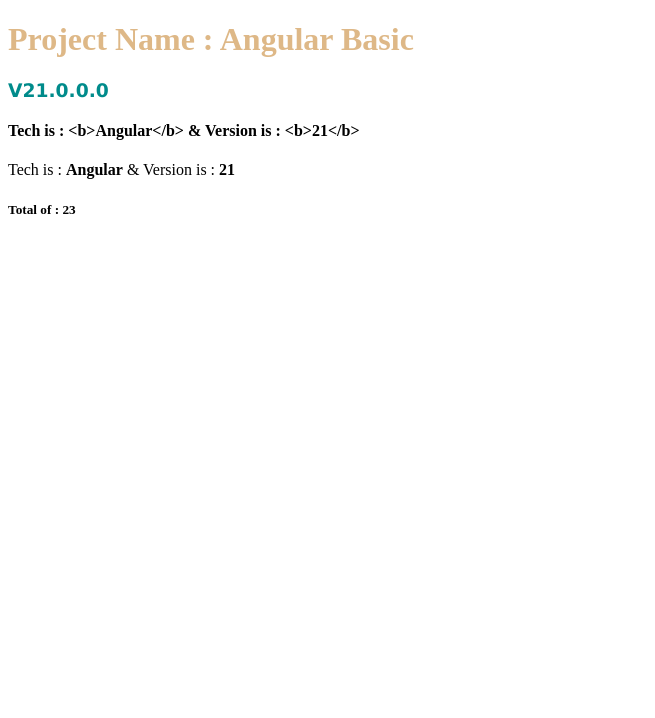
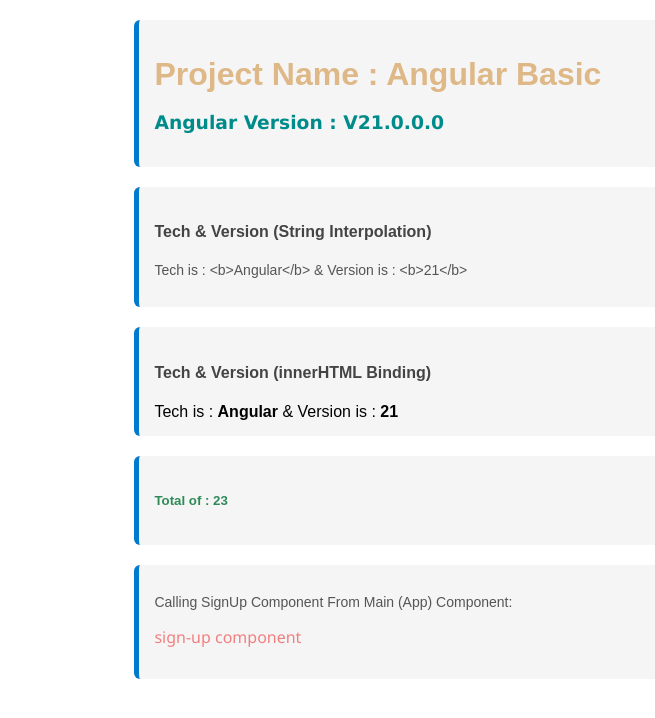
Before and after one commit to JayrajPrajapati/angularbasic, an Angular app: page / in a window 1280 px wide. Shown: the top 718 px of the page, without its empty margins (0-655 px from the left). Built offline with nearby package versions, Linux system fonts and the light colour scheme.

Commit message:
calling component from app component

```diff
--- a/src/app/app.css
+++ b/src/app/app.css
@@ -1,7 +1,36 @@
+.container{
+    width: 80%;
+    margin: 20px auto;
+    font-family: Arial, Helvetica, sans-serif;
+}
+
+.section{
+    background-color: #f5f5f5;
+    border-left: 5px solid #007acc;
+    padding: 15px;
+    margin-bottom: 20px;
+    border-radius: 6px;
+}
+
 h1{
-    color:burlywood
+    color: burlywood;
+    margin-bottom: 5px;
 }
+
 h3{
-    color:darkcyan;
+    color: darkcyan;
     font-family: Verdana, Geneva, Tahoma, sans-serif;
 }
+
+h4{
+    color: #444;
+}
+
+h5{
+    color: #2e8b57;
+}
+
+p{
+    font-size: 14px;
+    color: #555;
+}
--- a/src/app/app.html
+++ b/src/app/app.html
@@ -1,7 +1,27 @@
-<h1>Project Name : {{title()}}</h1>
-<h3>{{angularVersion}}</h3>
+<div class="container">
 
-<h4 >{{getTechWithVersion()}}</h4>
-<div [innerHTML]="getTechWithVersion()"></div>
+  <div class="section">
+    <h1>Project Name : {{title()}}</h1>
+    <h3>Angular Version : {{angularVersion}}</h3>
+  </div>
 
-<h5>Total of : {{GetTotal(15,8)}}</h5>
+  <div class="section">
+    <h4>Tech & Version (String Interpolation)</h4>
+    <p>{{getTechWithVersion()}}</p>
+  </div>
+
+  <div class="section">
+    <h4>Tech & Version (innerHTML Binding)</h4>
+    <div [innerHTML]="getTechWithVersion()"></div>
+  </div>
+
+  <div class="section">
+    <h5>Total of : {{GetTotal(15,8)}}</h5>
+  </div>
+
+  <div class="section">
+    <p>Calling SignUp Component From Main (App) Component:</p>
+    <app-sign-up></app-sign-up>
+  </div>
+
+</div>
--- a/src/app/app.ts
+++ b/src/app/app.ts
@@ -1,9 +1,10 @@
 import { Component, signal } from '@angular/core';
 import { RouterOutlet } from '@angular/router';
+import { SignUp } from './componenets/sign-up/sign-up';
 
 @Component({
   selector: 'app-root',
-  imports: [RouterOutlet],
+  imports: [RouterOutlet,SignUp],
   templateUrl: './app.html',
   //template: `<h1>Inline Template with InterPolation {{Tech}}</h1>`,
   styleUrl: './app.css'
--- a/src/app/componenets/sign-up/sign-up.css
+++ b/src/app/componenets/sign-up/sign-up.css
@@ -0,0 +1,5 @@
+p{
+    color: lightcoral;
+    font-size: medium;
+    font-family: 'Segoe UI', Tahoma, Geneva, Verdana, sans-serif;
+}
--- a/src/app/componenets/sign-up/sign-up.html
+++ b/src/app/componenets/sign-up/sign-up.html
@@ -1 +1 @@
-<p>sign-up works!</p>
+<p>sign-up component</p>
```
